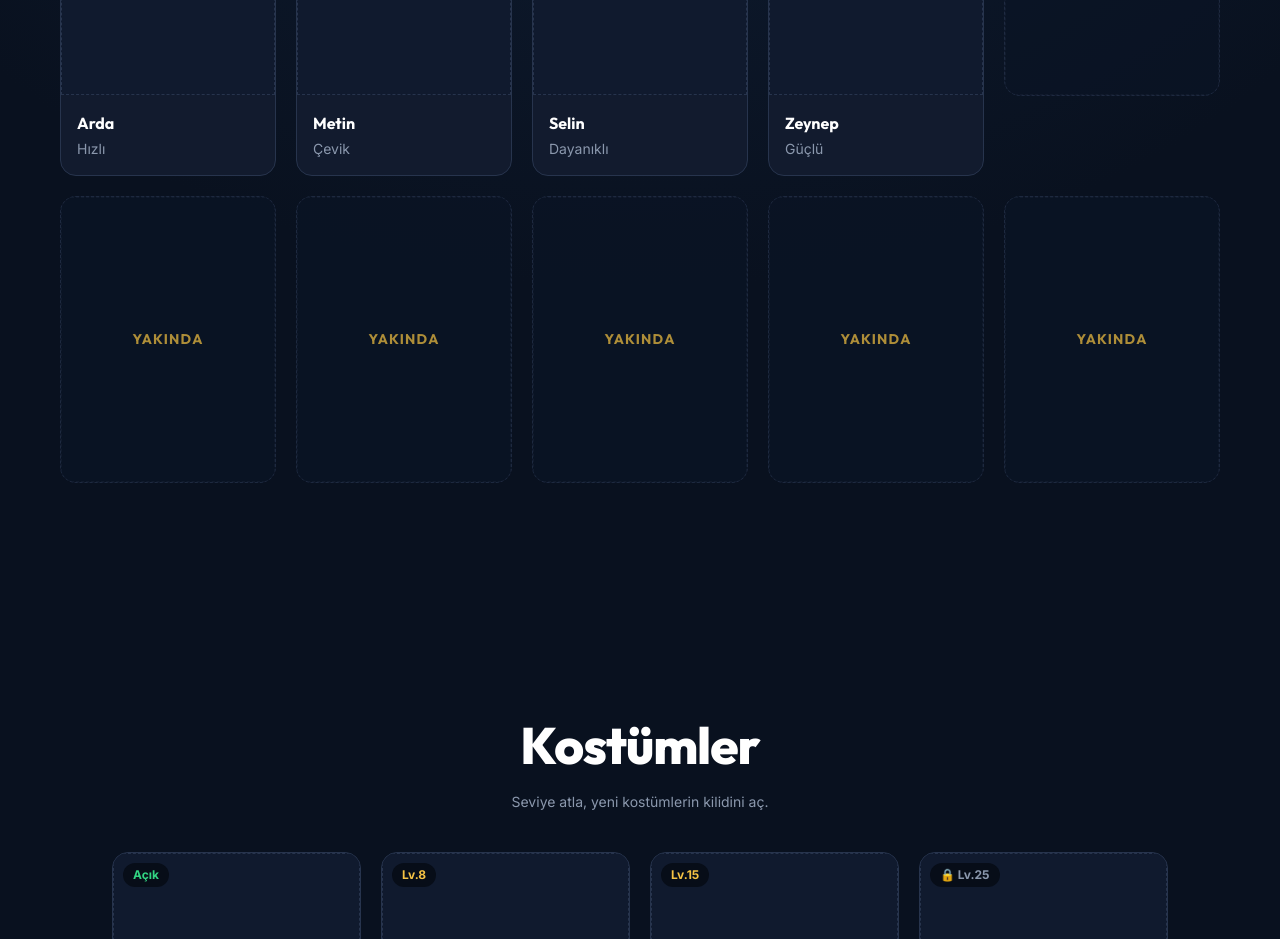
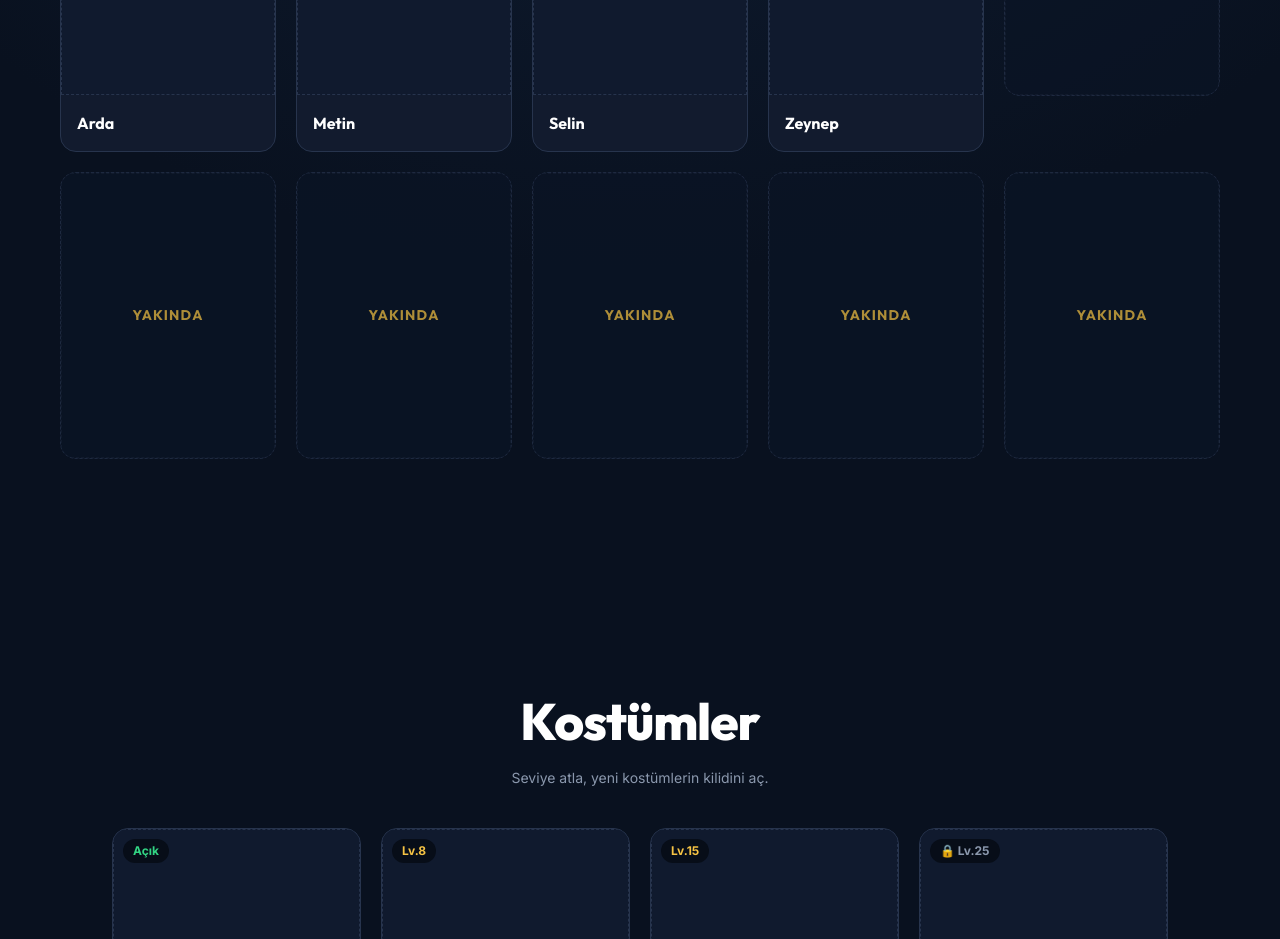
Before and after one commit to resulekremgumus/reggames-web, a Next.js app: page / in a window 1280 px wide. Shown: the part 3420-4359 px from the top of the page. Built offline with nearby package versions, Linux system fonts and the light colour scheme.

Commit message:
Karakter kartlarindan ozellik etiketlerini kaldir

```diff
--- a/src/components/sections/Characters.tsx
+++ b/src/components/sections/Characters.tsx
@@ -2,10 +2,10 @@ import ImagePlaceholder from "@/components/ui/ImagePlaceholder";
 import Reveal from "@/components/ui/Reveal";
 
 const characters = [
-  { name: "Arda", tag: "Hızlı" },
-  { name: "Metin", tag: "Çevik" },
-  { name: "Selin", tag: "Dayanıklı" },
-  { name: "Zeynep", tag: "Güçlü" },
+  { name: "Arda" },
+  { name: "Metin" },
+  { name: "Selin" },
+  { name: "Zeynep" },
   { comingSoon: true },
   { comingSoon: true },
   { comingSoon: true },
@@ -49,9 +49,6 @@ export default function Characters() {
                   <ImagePlaceholder label={`${c.name} render (3:4)`} aspect="3/4" radius={0} className="w-full" />
                   <div className="p-4">
                     <div className="font-heading font-bold text-base">{c.name}</div>
-                    <div className="text-sm mt-1" style={{ color: "var(--color-text-muted)" }}>
-                      {c.tag}
-                    </div>
                   </div>
                 </div>
               </Reveal>
```
